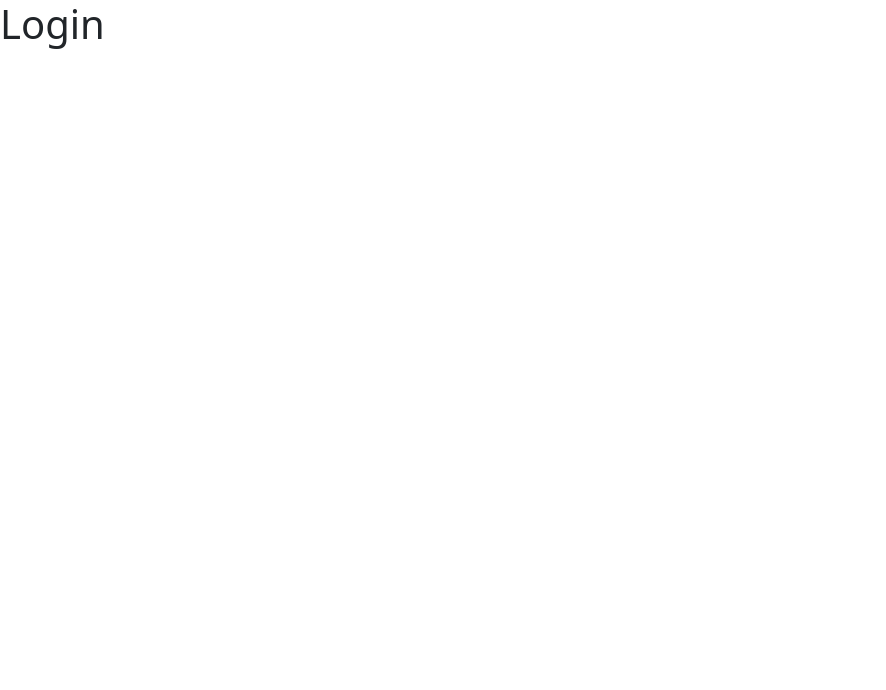
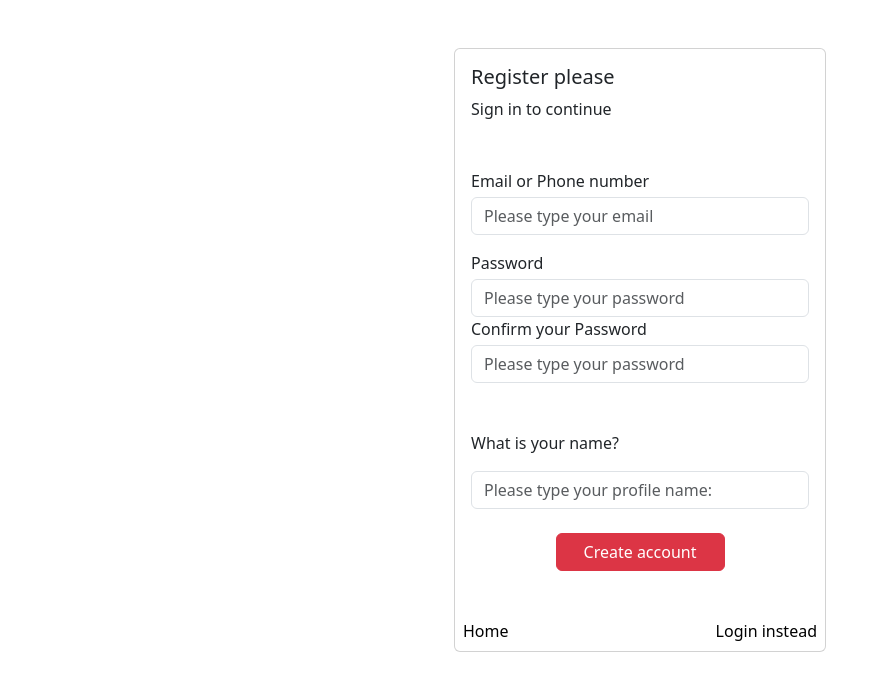
Before and after one commit to jacubiam/kodigo-SPA-Bootcamp, a React (Vite) app: page / in a window 1280 px wide. Shown: the top 690 px of the page, without its empty margins (0-886 px from the left). Built offline with nearby package versions, Linux system fonts and the light colour scheme; the HTML template or start-up script is replaced by a standard one.

Commit message:
:sparkles:feat(page):add register and login page without styling

```diff
--- a/src/App.tsx
+++ b/src/App.tsx
@@ -6,8 +6,8 @@ import { RegisterPage } from "./pages/RegisterPage"
 function App() {
 
   const routes = createBrowserRouter([
-    { path: '/', element: <LoginPage /> },
-    { path: '/register', element: <RegisterPage /> }
+    { path: '/', element: <RegisterPage /> },
+    { path: '/login', element: <LoginPage /> }
   ])
 
   return (
--- a/src/index.css
+++ b/src/index.css
@@ -0,0 +1,4 @@
+.register-link {
+    text-decoration: none;
+    color: black;
+}
--- a/src/pages/LoginPage.tsx
+++ b/src/pages/LoginPage.tsx
@@ -1,7 +1,41 @@
+import { Link } from "react-router-dom"
+
 export const LoginPage = () => {
     return (
         <>
-            <h1>Login </h1>
+            <div className="container d-flex justify-content-center">
+                <div className="card mt-5 col-4">
+                    <div className="card-body align-item-center">
+                        <h5 className="card-title">Log in please</h5>
+                        <p className="card-title mb-5"> Log in to your account to continue</p>
+                        <form>
+                            <label htmlFor="email">Email or Phone number</label>
+                            <input type="text"
+                                name="email"
+                                className="form-control mt-1 mb-3"
+                                placeholder="Please type your email"
+                            />
+                            <label htmlFor="password">Password</label>
+                            <input type="password"
+                                name="password"
+                                className="form-control mt-1 mb-5"
+                                placeholder="Please type your password"
+                            />
+
+                            <div className=" d-flex justify-content-center mt-4">
+                                <button type="submit" className="btn btn-danger w-50">Login</button>
+                            </div>
+                        </form>
+                    </div>
+
+                    <div className="d-flex justify-content-between mt-4">
+                        <Link className="register-link m-2" to={'/'}> Home </Link>
+                        <Link className="register-link m-2" to={'/'}> Register </Link>
+
+                    </div>
+
+                </div>
+            </div>
         </>
     )
 }
--- a/src/pages/RegisterPage.tsx
+++ b/src/pages/RegisterPage.tsx
@@ -1,7 +1,55 @@
+import { Link } from "react-router-dom"
+
 export const RegisterPage = () => {
     return (
         <>
-            <h1>Register</h1>
+            <div className="container d-flex justify-content-center">
+                <div className="card mt-5 col-4">
+                    <div className="card-body align-item-center">
+                        <h5 className="card-title">Register please</h5>
+                        <p className="card-title mb-5"> Sign in to continue</p>
+                        <form>
+                            <label htmlFor="email">Email or Phone number</label>
+                            <input type="text"
+                                name="email"
+                                className="form-control mt-1 mb-3"
+                                placeholder="Please type your email"
+                            />
+                            <label htmlFor="password">Password</label>
+                            <input type="password"
+                                name="password"
+                                className="form-control mt-1"
+                                placeholder="Please type your password"
+                            />
+
+                            <label htmlFor="password">Confirm your Password</label>
+                            <input type="password"
+                                name="password"
+                                className="form-control mt-1 mb-5"
+                                placeholder="Please type your password"
+                            />
+
+                            <label htmlFor="profile-name">What is your name?</label>
+                            <input type="profile-name"
+                                name="text"
+                                className="form-control mt-3"
+                                placeholder="Please type your profile name: "
+                            />
+
+                            <div className=" d-flex justify-content-center mt-4">
+                                <button type="submit" className="btn btn-danger w-50">Create account</button>
+                            </div>
+                        </form>
+                    </div>
+
+                    <div className="d-flex justify-content-between mt-4">
+                        <Link className="register-link m-2" to={'/'}> Home </Link>
+                        <Link className="register-link m-2" to={'/login'}> Login instead </Link>
+
+                    </div>
+
+                </div>
+            </div>
         </>
     )
 }
```
